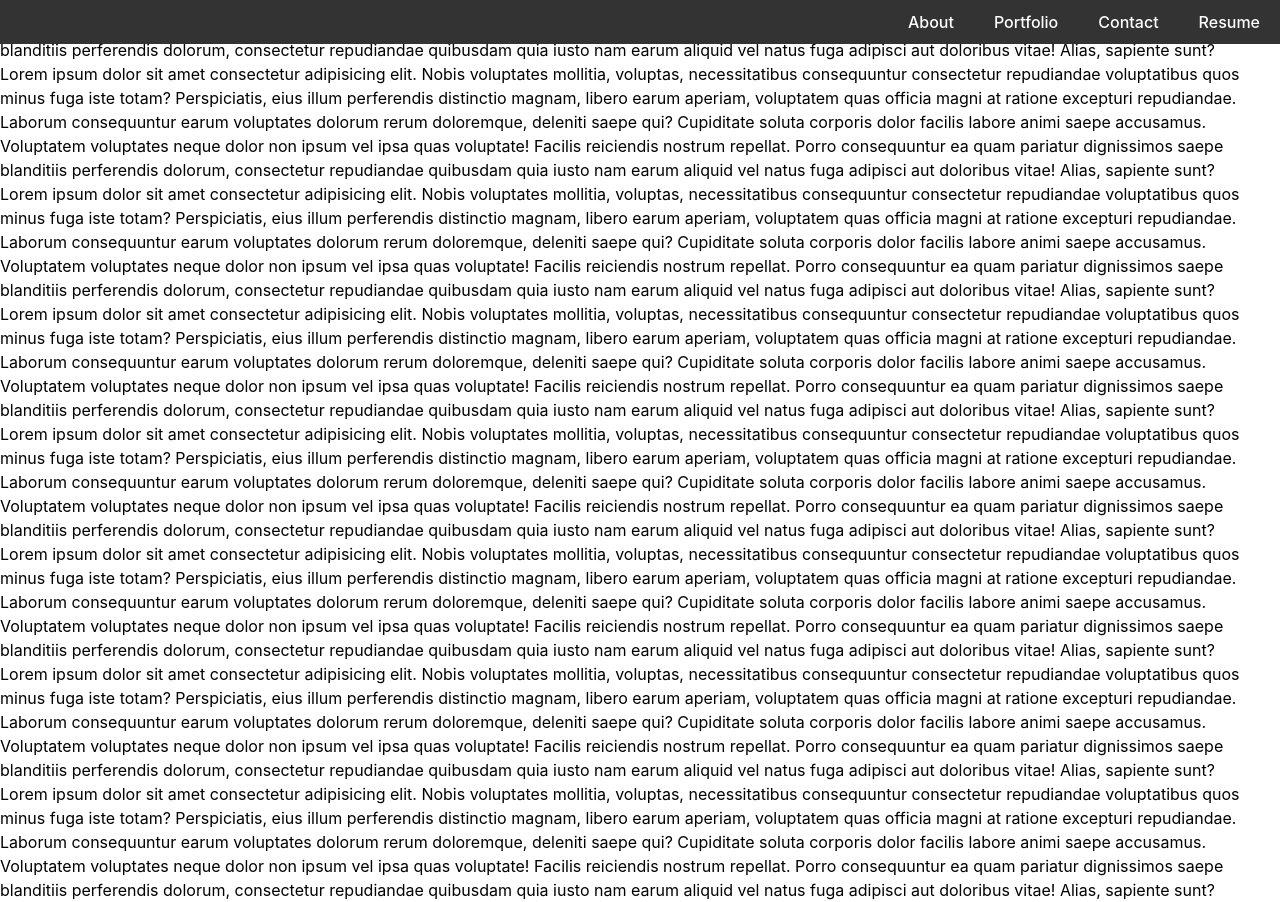
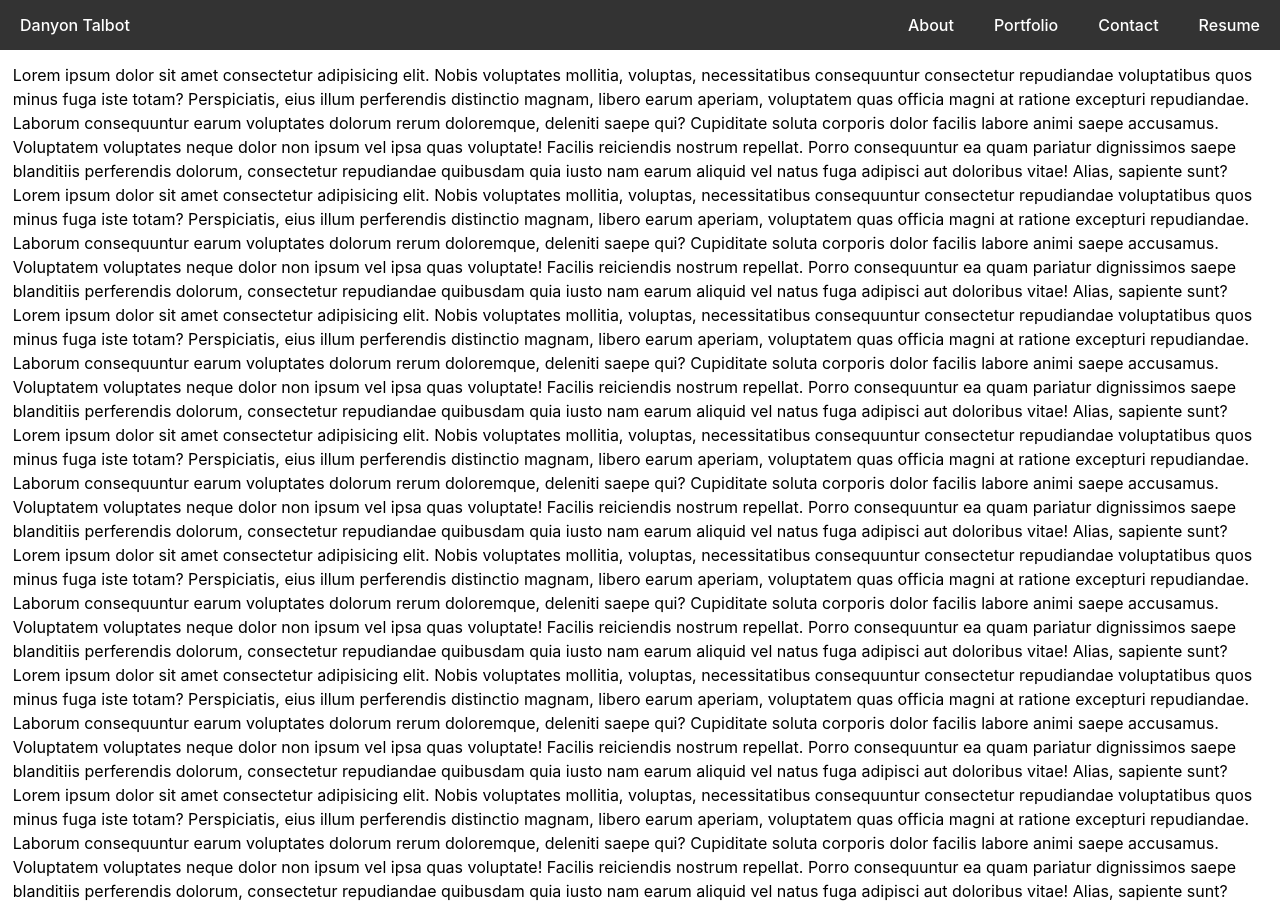
Before and after one commit to Danyon-Talbot/React-Portfolio, a React (Vite) app: page /about in a window 1280 px wide. After the commit the page ends 800 px from the top, so only its background shows below. Built offline with nearby package versions, Linux system fonts and the light colour scheme.

Commit message:
Updated Page Layout to Fit Across Whole Screen

```diff
--- a/src/components/Navbar.css
+++ b/src/components/Navbar.css
@@ -1,14 +1,23 @@
 .navbar {
-    position: sticky;
+    position:fixed;
     top: 0;
     background-color: #333; /* Change the background color as needed */
     padding: 10px 0; /* Adjust the padding as needed */
     z-index: 100; /* Ensure it appears above other elements */
     display: flex; /* Use flexbox for layout */
-    justify-content: flex-end; /* Align items to the right */
+    justify-content: space-between; /* Align items to both ends */
     align-items: center; /* Vertically center the items */
-    min-width: 100vh; /* Make the navbar full width */
-}
+    min-width: 100%; /* Make the navbar full width */
+    height: 30px;
+  }
+
+
+.home-page {
+    text-decoration: none;
+    color: white; /* Link color */
+    margin-left: 20px; /* Adjust the spacing between the "home-page" and other links */
+    margin-right: 20px;
+  }
 
 .nav-list {
     list-style: none;
@@ -31,6 +40,8 @@
     color: white; /* Link color */
 }
 
+
+
 /* Optional: Add responsive styles for different screen sizes */
 @media screen and (max-width: 768px) {
 .navbar {
--- a/src/components/Navbar.jsx
+++ b/src/components/Navbar.jsx
@@ -5,6 +5,7 @@ import './Navbar.css'
 export const Navbar = () => {
     return (
        <nav className='navbar'>
+            <Link className='home-page' to='/about'>Danyon Talbot</Link>
         <ul className='nav-list'>
             <li>
                 <Link to='/about'>About</Link>
--- a/src/components/pages/About.jsx
+++ b/src/components/pages/About.jsx
@@ -2,10 +2,7 @@ import React from "react";
 
 export const About = () => {
     return (
-        <div>
-            <div>
-                Lorem ipsum dolor sit amet consectetur adipisicing elit. Nobis voluptates mollitia, voluptas, necessitatibus consequuntur consectetur repudiandae voluptatibus quos minus fuga iste totam? Perspiciatis, eius illum perferendis distinctio magnam, libero earum aperiam, voluptatem quas officia magni at ratione excepturi repudiandae. Laborum consequuntur earum voluptates dolorum rerum doloremque, deleniti saepe qui? Cupiditate soluta corporis dolor facilis labore animi saepe accusamus. Voluptatem voluptates neque dolor non ipsum vel ipsa quas voluptate! Facilis reiciendis nostrum repellat. Porro consequuntur ea quam pariatur dignissimos saepe blanditiis perferendis dolorum, consectetur repudiandae quibusdam quia iusto nam earum aliquid vel natus fuga adipisci aut doloribus vitae! Alias, sapiente sunt?
-            </div>
+        <div className="text-container">
             <div>
                 Lorem ipsum dolor sit amet consectetur adipisicing elit. Nobis voluptates mollitia, voluptas, necessitatibus consequuntur consectetur repudiandae voluptatibus quos minus fuga iste totam? Perspiciatis, eius illum perferendis distinctio magnam, libero earum aperiam, voluptatem quas officia magni at ratione excepturi repudiandae. Laborum consequuntur earum voluptates dolorum rerum doloremque, deleniti saepe qui? Cupiditate soluta corporis dolor facilis labore animi saepe accusamus. Voluptatem voluptates neque dolor non ipsum vel ipsa quas voluptate! Facilis reiciendis nostrum repellat. Porro consequuntur ea quam pariatur dignissimos saepe blanditiis perferendis dolorum, consectetur repudiandae quibusdam quia iusto nam earum aliquid vel natus fuga adipisci aut doloribus vitae! Alias, sapiente sunt?
             </div>
--- a/src/components/pages/Contact.jsx
+++ b/src/components/pages/Contact.jsx
@@ -2,7 +2,7 @@ import React from "react";
 
 export const Contact = () => {
     return (
-        <div>
+        <div className="text-container">
             Contact
         </div>
     )
--- a/src/components/pages/Portfolio.jsx
+++ b/src/components/pages/Portfolio.jsx
@@ -2,7 +2,7 @@ import React from "react";
 
 export const Portfolio = () => {
     return (
-        <div>
+        <div className="text-container">
             Portfolio
         </div>
     )
--- a/src/components/pages/Resume.jsx
+++ b/src/components/pages/Resume.jsx
@@ -2,7 +2,7 @@ import React from "react";
 
 export const Resume = () => {
     return (
-        <div>
+        <div className="text-container">
             Resume
         </div>
     )
--- a/src/index.css
+++ b/src/index.css
@@ -15,6 +15,14 @@
 
 .App {
   color: black;
+}
+
+.text-container {
+  min-width: 100vh;
+  max-height: fit-content;
+  position: fixed;
+  top: 50px;
+  padding: 1%;
 }
 
 
```
